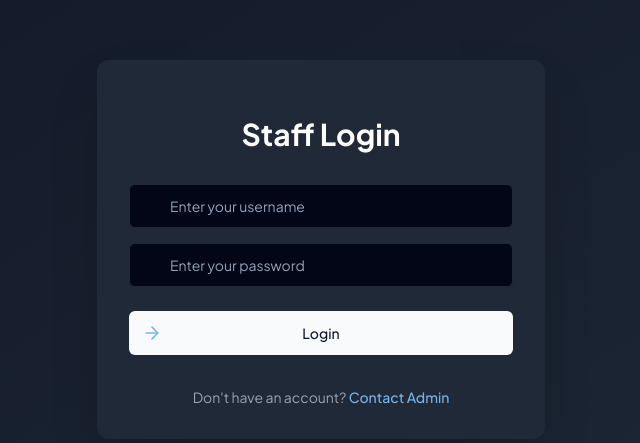
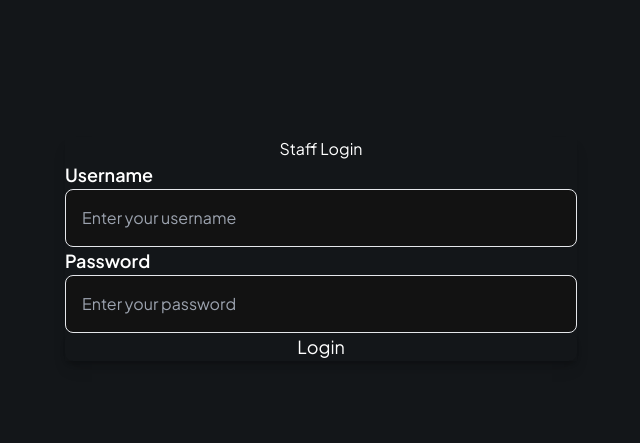
Before and after one commit to UdeeshaRukshan/CSSE, a Next.js app: page /login/staff/login in a window 1280 px wide. Shown: the part 151-594 px from the top of the page, without its empty margins (319-959 px from the left). Built offline with nearby package versions, Linux system fonts and the light colour scheme.

Commit message:
Revert "login update"
This reverts commit b4e7e18abe032cd17172e76d3461f0fcb610b5de.

```diff
--- /dev/null
+++ b/app/login/staff/login/page.js
@@ -0,0 +1,89 @@
+'use client';
+
+import { useState } from 'react';
+import { useRouter } from 'next/navigation';
+import React from 'react';
+
+const StaffLoginPage = () => {
+    const router = useRouter();
+    const [error, setError] = useState(null);
+
+    const handleSubmit = async (e) => {
+        e.preventDefault();
+
+        const username = e.target.username.value;
+        const password = e.target.password.value;
+
+        const url = `http://localhost:4000/api/staff/login/${username}/${password}`;
+
+        try {
+            const response = await fetch(url, {
+                method: 'POST',
+                headers: {
+                    'Content-Type': 'application/json',
+                },
+            });
+
+            const data = await response.json();
+            console.log(data);
+
+            if (response.ok) {
+                sessionStorage.setItem('user', JSON.stringify({
+                    ...data.staff,
+                    isLoggedIn: true
+                }));
+
+                console.log('Login successful:', data);
+                router.push('/login/staff/dashboard');
+            } else {
+                console.error('Login failed:', data.message);
+                setError(data.message);
+                alert(data.message);
+            }
+        } catch (error) {
+            console.error('Error logging in:', error);
+            alert('An error occurred while logging in.');
+        }
+    };
+
+    return (
+        <div className="flex items-center justify-center min-h-screen bg-gradient-to-br from-gray-900 to-gray-800">
+            <div className="bg-gray-900 p-8 rounded-2xl shadow-lg w-full max-w-lg transform transition-all hover:scale-105">
+                <h1 className="text-4xl font-bold text-center text-white mb-10">Staff Login</h1>
+                {error && <p className="text-red-500 text-center mb-6">{error}</p>}
+                <form onSubmit={handleSubmit} className="space-y-8">
+                    <div className="form-group">
+                        <label htmlFor="username" className="block text-gray-400 font-semibold text-lg">Username</label>
+                        <input
+                            type="text"
+                            id="username"
+                            name="username"
+                            className="w-full p-4 bg-gray-800 text-white border border-gray-700 rounded-lg focus:outline-none focus:ring-2 focus:ring-teal-500 transition duration-300"
+                            placeholder="Enter your username"
+                            required
+                        />
+                    </div>
+                    <div className="form-group">
+                        <label htmlFor="password" className="block text-gray-400 font-semibold text-lg">Password</label>
+                        <input
+                            type="password"
+                            id="password"
+                            name="password"
+                            className="w-full p-4 bg-gray-800 text-white border border-gray-700 rounded-lg focus:outline-none focus:ring-2 focus:ring-teal-500 transition duration-300"
+                            placeholder="Enter your password"
+                            required
+                        />
+                    </div>
+                    <button
+                        type="submit"
+                        className="w-full bg-teal-500 hover:bg-teal-600 text-white py-4 rounded-lg font-bold text-lg shadow-md transition duration-300"
+                    >
+                        Login
+                    </button>
+                </form>
+            </div>
+        </div>
+    );
+};
+
+export default StaffLoginPage;
--- a/app/login/staff/login/page.tsx
+++ /dev/null
@@ -1,86 +0,0 @@
-'use client'
-
-import { useState } from 'react'
-import { Button } from "@/components/ui/button"
-import { Input } from "@/components/ui/input"
-import { Label } from "@/components/ui/label"
-import { User, Lock, ArrowRight } from 'lucide-react'
-
-export default function StaffLogin() {
-  const [username, setUsername] = useState('')
-  const [password, setPassword] = useState('')
-
-  const handleLogin = (e: React.FormEvent) => {
-    e.preventDefault()
-    // Handle login logic here
-    console.log('Login attempted with:', username, password)
-  }
-
-  return (
-    <div className="flex items-center justify-center min-h-screen bg-gradient-to-br from-gray-900 to-gray-800">
-      <div className="w-full max-w-md p-8 space-y-8 bg-gray-800 rounded-xl shadow-2xl">
-        <div className="text-center">
-          <h2 className="mt-6 text-3xl font-bold text-white">Staff Login</h2>
-        </div>
-        <form className="mt-8 space-y-6" onSubmit={handleLogin}>
-          <div className="rounded-md shadow-sm -space-y-px">
-            <div className="mb-4">
-              <Label htmlFor="username" className="sr-only">Username</Label>
-              <div className="relative">
-                <div className="absolute inset-y-0 left-0 pl-3 flex items-center pointer-events-none">
-                  <User className="h-5 w-5 text-gray-400" />
-                </div>
-                <Input
-                  id="username"
-                  name="username"
-                  type="text"
-                  required
-                  className="appearance-none rounded-md relative block w-full px-3 py-2 pl-10 border border-gray-600 placeholder-gray-500 text-white bg-gray-700 focus:outline-none focus:ring-2 focus:ring-blue-500 focus:border-blue-500 focus:z-10 sm:text-sm"
-                  placeholder="Enter your username"
-                  value={username}
-                  onChange={(e) => setUsername(e.target.value)}
-                />
-              </div>
-            </div>
-            <div>
-              <Label htmlFor="password" className="sr-only">Password</Label>
-              <div className="relative">
-                <div className="absolute inset-y-0 left-0 pl-3 flex items-center pointer-events-none">
-                  <Lock className="h-5 w-5 text-gray-400" />
-                </div>
-                <Input
-                  id="password"
-                  name="password"
-                  type="password"
-                  required
-                  className="appearance-none rounded-md relative block w-full px-3 py-2 pl-10 border border-gray-600 placeholder-gray-500 text-white bg-gray-700 focus:outline-none focus:ring-2 focus:ring-blue-500 focus:border-blue-500 focus:z-10 sm:text-sm"
-                  placeholder="Enter your password"
-                  value={password}
-                  onChange={(e) => setPassword(e.target.value)}
-                />
-              </div>
-            </div>
-          </div>
-
-          <div>
-            <Button
-              type="submit"
-              className="group relative w-full flex justify-center py-2 px-4 border border-transparent text-sm font-medium rounded-md text-white bg-blue-600 hover:bg-blue-700 focus:outline-none focus:ring-2 focus:ring-offset-2 focus:ring-blue-500"
-            >
-              <span className="absolute left-0 inset-y-0 flex items-center pl-3">
-                <ArrowRight className="h-5 w-5 text-blue-500 group-hover:text-blue-400" aria-hidden="true" />
-              </span>
-              Login
-            </Button>
-          </div>
-        </form>
-        <p className="mt-2 text-center text-sm text-gray-400">
-          Don't have an account?{' '}
-          <a href="#" className="font-medium text-blue-500 hover:text-blue-400">
-            Contact Admin
-          </a>
-        </p>
-      </div>
-    </div>
-  )
-}
--- a/package.json
+++ b/package.json
@@ -31,7 +31,6 @@
     "eslint-config-prettier": "^9.1.0",
     "eslint-config-standard": "^17.1.0",
     "eslint-plugin-tailwindcss": "^3.15.1",
-    "framer-motion": "^11.11.9",
     "fs": "^0.0.1-security",
     "input-otp": "^1.2.4",
     "js-cookie": "^3.0.5",
```
Also changed, not shown: 1 other file (tests, documents, lock files or other folders).
